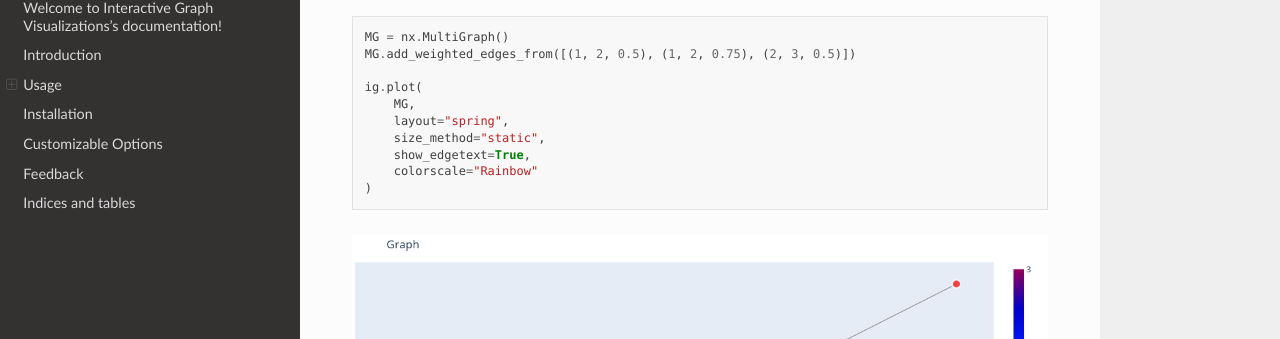
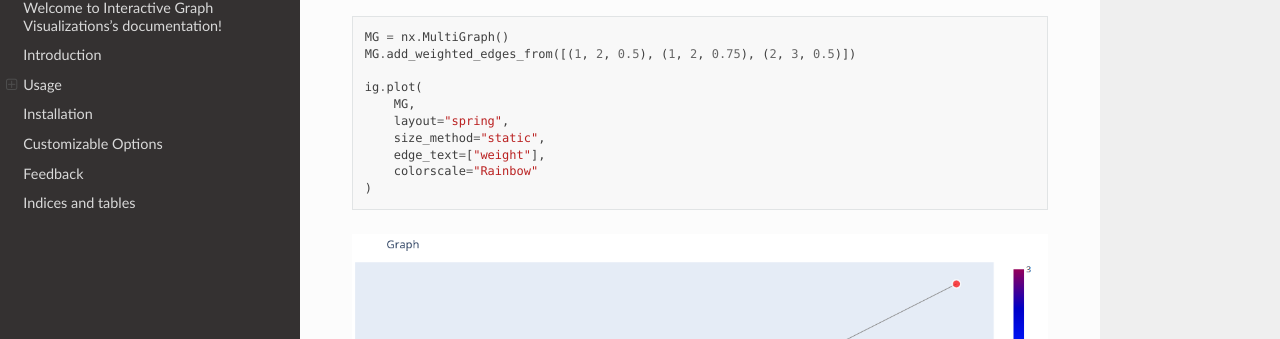
Before and after one commit to Ashton-Sidhu/plotly-graph, a Sphinx documentation site: the page built from docs/index.rst, in a window 1280 px wide and 900 px high, scrolled down 5745 px. Shown: the part 112-451 px from the top of the window. Built offline with Sphinx 7.4.7 and the Read the Docs theme 2.0.0, drawn with Linux system fonts in a browser that asks for light colours.

Commit message:
upd docs

```diff
--- a/docs/index.rst
+++ b/docs/index.rst
@@ -184,7 +184,7 @@ Multi Graph
         MG,
         layout="spring",
         size_method="static",
-        show_edgetext=True,
+        edge_text=["weight"],
         colorscale="Rainbow"
     )
 
```
